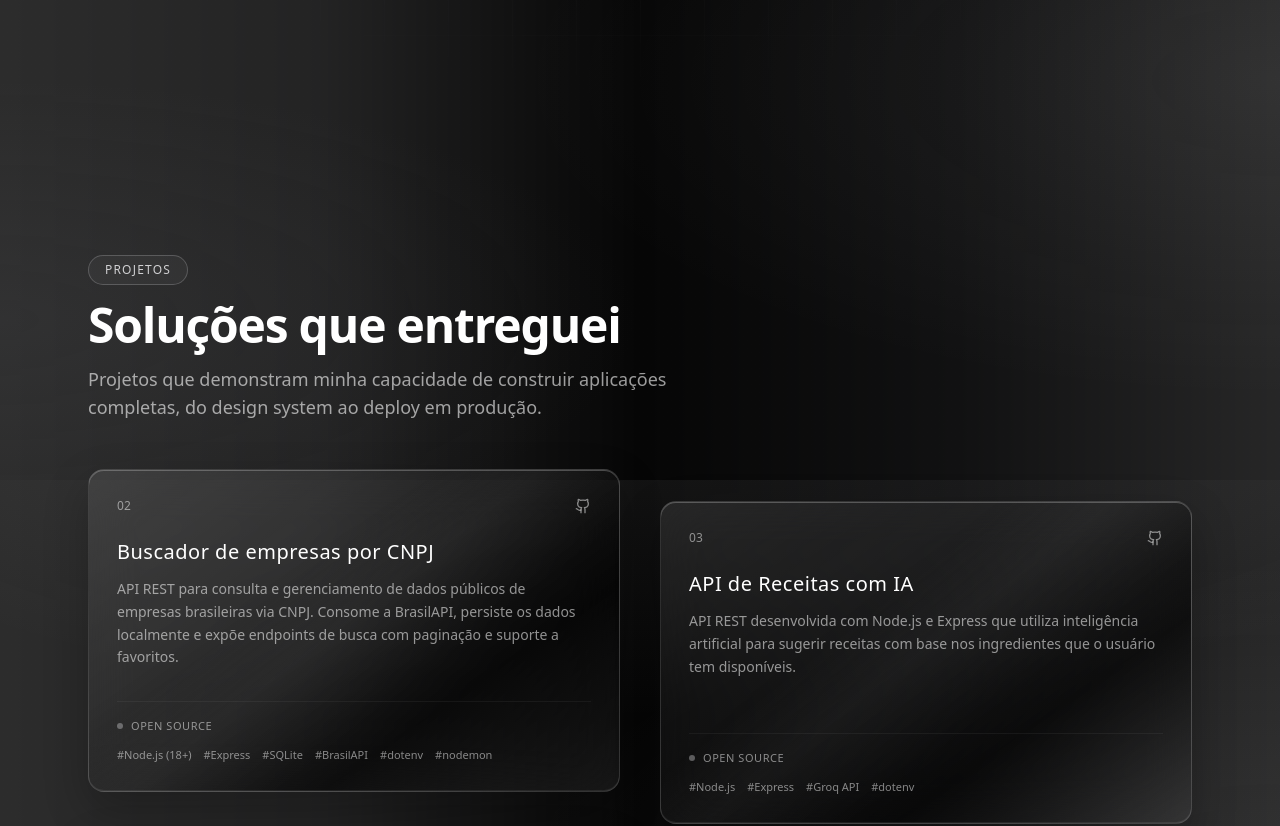
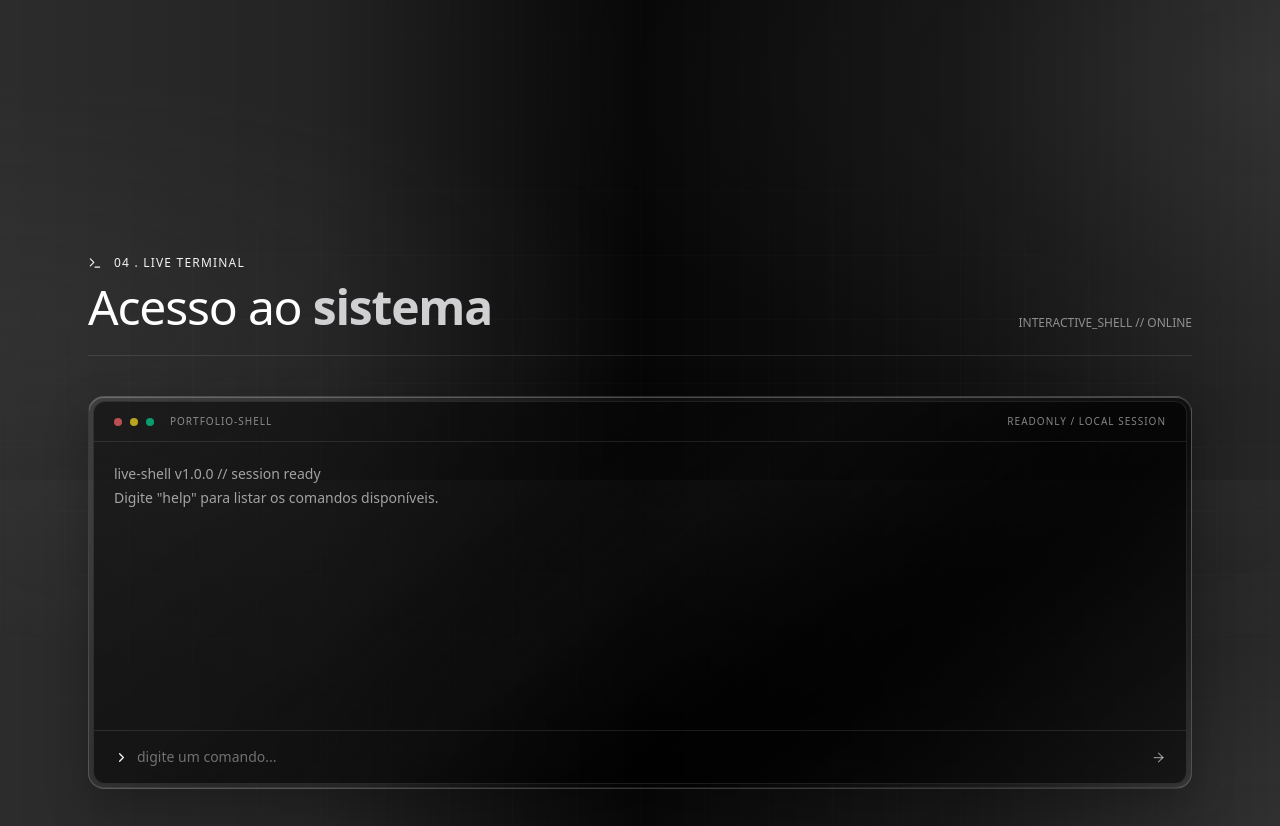
Before and after one commit to PatricAugusto/Portfolio-v4, a Next.js app: page / in a window 1280 px wide. Shown: the part 3520-4346 px from the top of the page. Built offline with nearby package versions, Linux system fonts and the light colour scheme.

Commit message:
feat(ui): add LiveTerminal component for interactive command execution

```diff
--- a/src/app/page.tsx
+++ b/src/app/page.tsx
@@ -3,6 +3,7 @@ import { Footer } from "@/components/layout/Footer";
 import { Hero } from "@/components/sections/Hero";
 import { About } from "@/components/sections/About";
 import { Stack } from "@/components/sections/Stack";
+import { LiveTerminal } from "@/components/sections/LiveTerminal";
 import { Projects } from "@/components/sections/Projects";
 import { Contact } from "@/components/sections/Contact";
 
@@ -14,6 +15,7 @@ export default function Home() {
         <Hero />
         <About />
         <Stack />
+        <LiveTerminal />
         <Projects />
         <Contact />
       </main>
--- /dev/null
+++ b/src/components/sections/LiveTerminal.tsx
@@ -0,0 +1,204 @@
+"use client";
+
+import { FormEvent, useEffect, useRef, useState } from "react";
+import { motion, useReducedMotion } from "framer-motion";
+import { ArrowDown, ChevronRight, Terminal as TerminalIcon } from "lucide-react";
+import { siteConfig, skills } from "@/data/portfolio";
+
+type OutputLine = {
+  id: number;
+  text: string;
+  tone?: "command" | "muted" | "success" | "accent";
+};
+
+const initialOutput: OutputLine[] = [
+  { id: 1, text: "live-shell v1.0.0 // session ready", tone: "muted" },
+  { id: 2, text: 'Digite "help" para listar os comandos disponíveis.', tone: "muted" },
+];
+
+const commandHelp = [
+  ["help", "lista os comandos disponíveis"],
+  ["fetch --stack", "imprime a stack em JSON"],
+  ["cat about.txt", "exibe um resumo profissional"],
+  ["sudo hire", "abre um canal de contato"],
+  ["clear", "limpa a sessão atual"],
+];
+
+export function LiveTerminal() {
+  const [output, setOutput] = useState<OutputLine[]>(initialOutput);
+  const [command, setCommand] = useState("");
+  const [commandHistory, setCommandHistory] = useState<string[]>([]);
+  const [historyIndex, setHistoryIndex] = useState(-1);
+  const [isHiring, setIsHiring] = useState(false);
+  const nextId = useRef(initialOutput.length + 1);
+  const inputRef = useRef<HTMLInputElement>(null);
+  const outputRef = useRef<HTMLDivElement>(null);
+  const timerIds = useRef<ReturnType<typeof setTimeout>[]>([]);
+  const reduceMotion = useReducedMotion();
+
+  useEffect(() => {
+    const outputElement = outputRef.current;
+    if (outputElement) outputElement.scrollTop = outputElement.scrollHeight;
+  }, [output]);
+
+  useEffect(() => {
+    return () => timerIds.current.forEach((timerId) => clearTimeout(timerId));
+  }, []);
+
+  function appendLine(text: string, tone?: OutputLine["tone"]) {
+    setOutput((current) => [...current, { id: nextId.current++, text, tone }]);
+  }
+
+  function clearTimers() {
+    timerIds.current.forEach((timerId) => clearTimeout(timerId));
+    timerIds.current = [];
+  }
+
+  function printStack() {
+    const stack = {
+      frontend: skills.filter((skill) => skill.category === "frontend").map((skill) => skill.name),
+      backend: skills.filter((skill) => skill.category === "backend").map((skill) => skill.name),
+      database: skills.filter((skill) => skill.category === "database").map((skill) => skill.name),
+      ai: skills.filter((skill) => skill.category === "ai").map((skill) => skill.name),
+      tools: skills.filter((skill) => skill.category === "tools").map((skill) => skill.name),
+    };
+    const lines = JSON.stringify(stack, null, 2).split("\n");
+    appendLine("fetching /api/stack ...", "muted");
+
+    lines.forEach((line, index) => {
+      const timerId = setTimeout(() => appendLine(line, "accent"), reduceMotion ? 0 : 55 * (index + 1));
+      timerIds.current.push(timerId);
+    });
+  }
+
+  function executeCommand(rawCommand: string) {
+    const normalizedCommand = rawCommand.trim().toLowerCase();
+    if (!normalizedCommand) return;
+
+    clearTimers();
+    appendLine(`visitor@portfolio:~$ ${rawCommand.trim()}`, "command");
+    setCommandHistory((current) => [rawCommand.trim(), ...current.filter((item) => item !== rawCommand.trim())]);
+    setHistoryIndex(-1);
+
+    switch (normalizedCommand) {
+      case "help":
+        commandHelp.forEach(([name, description]) => appendLine(`${name.padEnd(17)} ${description}`));
+        break;
+      case "fetch --stack":
+        printStack();
+        break;
+      case "cat about.txt":
+        appendLine(`${siteConfig.name} // ${siteConfig.role}`, "success");
+        appendLine("Construo sistemas web escaláveis com foco em arquitetura, performance e IA aplicada.");
+        appendLine("Base: Brasil // disponibilidade: remoto / worldwide", "muted");
+        break;
+      case "sudo hire":
+        appendLine("permission granted // iniciando canal seguro...", "success");
+        setIsHiring(true);
+        const hireTimer = setTimeout(() => {
+          document.querySelector("#contact")?.scrollIntoView({ behavior: "smooth" });
+          setIsHiring(false);
+        }, reduceMotion ? 250 : 900);
+        timerIds.current.push(hireTimer);
+        break;
+      case "clear":
+        setOutput([]);
+        break;
+      default:
+        appendLine(`command not found: ${normalizedCommand}`, "muted");
+        appendLine('Digite "help" para ver os comandos disponíveis.', "muted");
+    }
+  }
+
+  function handleSubmit(event: FormEvent<HTMLFormElement>) {
+    event.preventDefault();
+    executeCommand(command);
+    setCommand("");
+  }
+
+  function handleKeyDown(event: React.KeyboardEvent<HTMLInputElement>) {
+    if (event.key === "ArrowUp") {
+      event.preventDefault();
+      const nextIndex = Math.min(historyIndex + 1, commandHistory.length - 1);
+      setHistoryIndex(nextIndex);
+      setCommand(commandHistory[nextIndex] ?? "");
+    }
+
+    if (event.key === "ArrowDown") {
+      event.preventDefault();
+      const nextIndex = Math.max(historyIndex - 1, -1);
+      setHistoryIndex(nextIndex);
+      setCommand(nextIndex === -1 ? "" : commandHistory[nextIndex]);
+    }
+  }
+
+  return (
+    <section id="terminal" className="relative overflow-hidden py-24 sm:py-32">
+      <div className="pointer-events-none absolute inset-0 bg-[linear-gradient(to_right,#ffffff04_1px,transparent_1px),linear-gradient(to_bottom,#ffffff04_1px,transparent_1px)] bg-[size:4rem_4rem] [mask-image:radial-gradient(ellipse_70%_60%_at_50%_50%,#000_60%,transparent_100%)]" />
+
+      <div className="relative mx-auto max-w-6xl px-6">
+        <div className="mb-10 flex flex-wrap items-end justify-between gap-6 border-b border-white/10 pb-6">
+          <div>
+            <div className="mb-3 flex items-center gap-3 font-mono text-xs uppercase tracking-widest text-warm">
+              <TerminalIcon size={14} />
+              <span>04 . LIVE TERMINAL</span>
+            </div>
+            <h2 className="text-3xl font-light tracking-tight text-white sm:text-5xl">
+              Acesso ao <span className="font-semibold text-silver">sistema</span>
+            </h2>
+          </div>
+          <span className="font-mono text-xs text-white/50">INTERACTIVE_SHELL // ONLINE</span>
+        </div>
+
+        <motion.div
+          initial={{ opacity: 0, y: 18 }}
+          whileInView={{ opacity: 1, y: 0 }}
+          viewport={{ once: true, margin: "-80px" }}
+          transition={{ duration: 0.6 }}
+          className={`glass-panel relative rounded-2xl border border-white/15 p-1 transition-all duration-500 ${isHiring ? "border-warm/70 shadow-[0_0_55px_rgba(243,243,243,0.2)]" : ""}`}
+        >
+          <div className="rounded-xl border border-white/10 bg-black/55">
+            <div className="flex items-center justify-between border-b border-white/10 px-4 py-3 font-mono text-[10px] uppercase tracking-widest text-white/50 sm:px-5">
+              <div className="flex items-center gap-2">
+                <span className="h-2 w-2 rounded-full bg-red-400/70" />
+                <span className="h-2 w-2 rounded-full bg-yellow-300/70" />
+                <span className="h-2 w-2 rounded-full bg-emerald-400/70" />
+                <span className="ml-2">portfolio-shell</span>
+              </div>
+              <span className="hidden sm:inline">readonly / local session</span>
+            </div>
+
+            <div ref={outputRef} aria-live="polite" className="h-72 overflow-y-auto px-4 py-5 font-mono text-xs leading-6 sm:px-5 sm:text-sm">
+              {output.map((line) => (
+                <div key={line.id} className={line.tone === "command" ? "text-white" : line.tone === "success" ? "text-emerald-300" : line.tone === "accent" ? "text-silver" : "text-white/60"}>
+                  {line.text}
+                </div>
+              ))}
+              {isHiring && <div className="mt-2 text-warm animate-pulse">redirecting to contact...</div>}
+            </div>
+
+            <form onSubmit={handleSubmit} className="flex items-center gap-2 border-t border-white/10 px-4 py-4 font-mono text-xs sm:px-5 sm:text-sm">
+              <ChevronRight size={15} className="shrink-0 text-warm" />
+              <label htmlFor="live-terminal-command" className="sr-only">Comando do terminal</label>
+              <input
+                ref={inputRef}
+                id="live-terminal-command"
+                value={command}
+                onChange={(event) => setCommand(event.target.value)}
+                onKeyDown={handleKeyDown}
+                onFocus={() => setHistoryIndex(-1)}
+                placeholder="digite um comando..."
+                autoComplete="off"
+                spellCheck={false}
+                className="min-w-0 flex-1 bg-transparent text-white outline-none placeholder:text-white/40"
+              />
+              <button type="submit" aria-label="Executar comando" className="text-white/50 transition-colors hover:text-warm">
+                <ArrowDown size={15} className="-rotate-90" />
+              </button>
+            </form>
+          </div>
+        </motion.div>
+      </div>
+    </section>
+  );
+}
```
